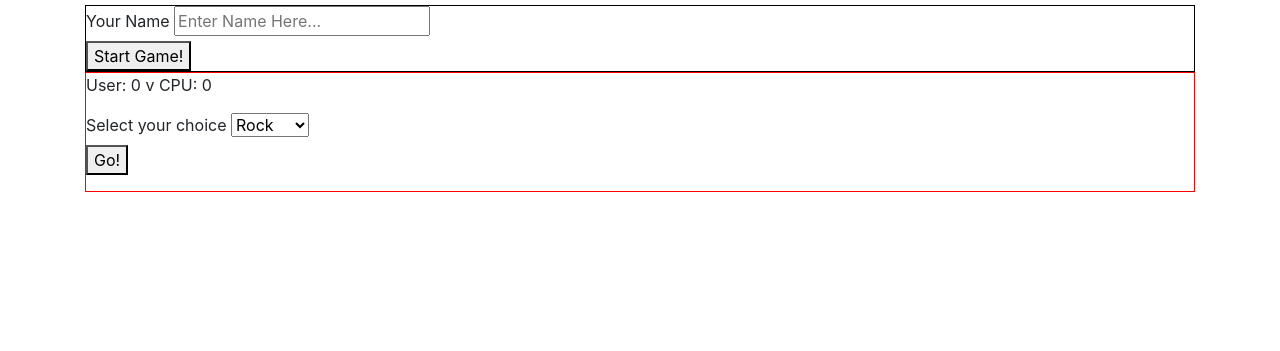
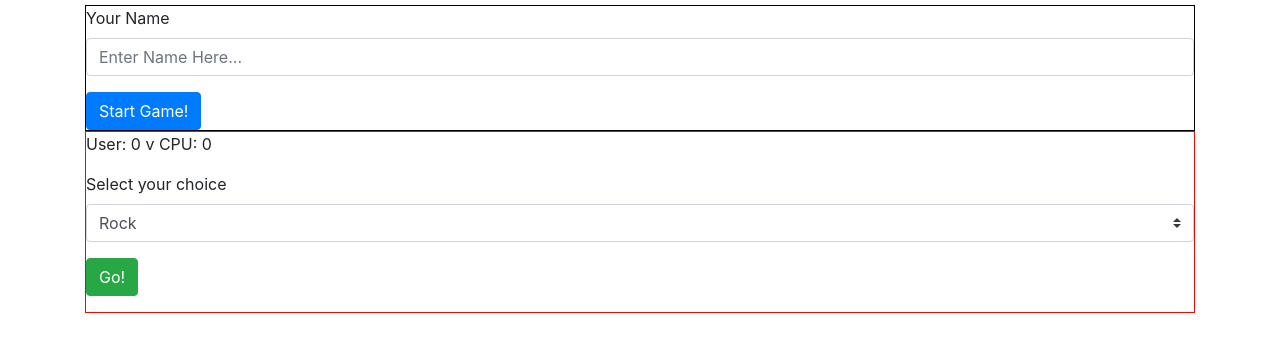
Before and after one commit to Singh2je/3-rock-paper-scissors-group-group-24, a website: page index.html in a window 1280 px wide. Shown: the part 51-402 px from the top of the page. Drawn offline with nearby package versions, Linux system fonts and the light colour scheme.

Commit message:
Added styling with bootstrap and css

```diff
--- a/index.html
+++ b/index.html
@@ -5,7 +5,7 @@
     <meta charset="UTF-8" />
     <meta name="viewport" content="width=device-width, initial-scale=1.0" />
     <title>Rock Paper Scissors</title>
-    <!-- Bootstrap Styles-->
+    <link rel="stylesheet" href="https://maxcdn.bootstrapcdn.com/bootstrap/4.0.0/css/bootstrap.min.css" integrity="sha384-Gn5384xqQ1aoWXA+058RXPxPg6fy4IWvTNh0E263XmFcJlSAwiGgFAW/dAiS6JXm" crossorigin="anonymous">
     <link rel="stylesheet" href="resources/styles/bootstrap.min.css">
     <link rel="stylesheet" href="resources/styles/styles.css" />
 </head>
@@ -16,11 +16,11 @@
         <h1>Rock Paper Scissors</h1>
         <div id="welcome-screen">
             <form id="name-form">
-                <div>
+                <div class="form-group">
                     <label for="username">Your Name</label>
-                    <input id="username" placeholder="Enter Name Here..." name="username">
+                    <input id="username" placeholder="Enter Name Here..." name="username" class="form-control">
                 </div>
-                <button id="start-game-button">
+                <button id="start-game-button" type="button" class="btn btn-primary">
                     Start Game!
                 </button>
             </form>
@@ -30,15 +30,15 @@
                 <p id="score">User: 0 v CPU: 0</p>
             </div>
             <form id="game-form">
-                <div>
+                <div class="form-group">
                     <label for="user-selection">Select your choice</label>
-                    <select id="user-selection" name="user-selection">
-                        <option>Rock</option>
-                        <option>Paper</option>
-                        <option>Scissor</option>
+                    <select id="user-selection" name="user-selection" class="custom-select">
+                        <option value="1">Rock</option>
+                        <option value="2">Paper</option>
+                        <option value="3">Scissor</option>
                     </select>
                 </div>
-                <button id="go-button">
+                <button id="go-button" type="button" class="btn btn-success">
                     Go!
                 </button>
             </form>
```
